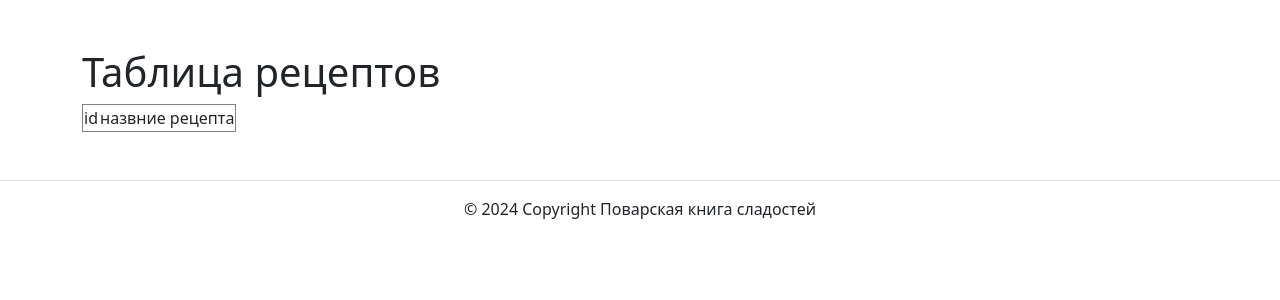
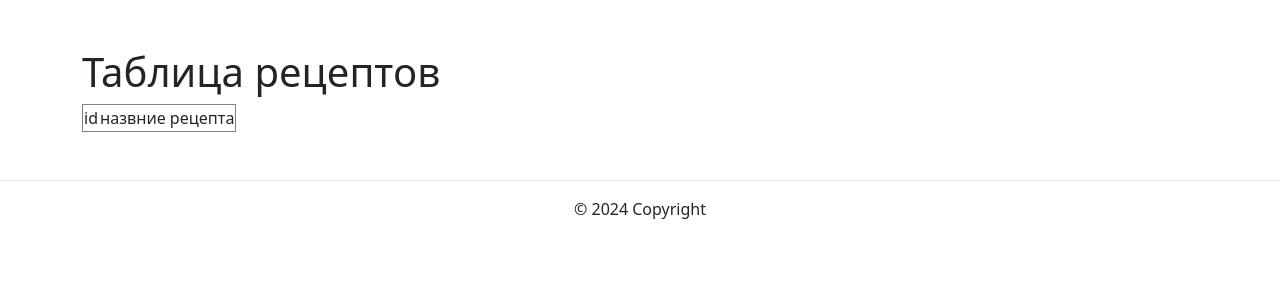
Before and after one commit to Esperansa08/dj_cookbook, a Django app: template dj_cookbook/templates/base.html in a window 1280 px wide. Shown: the part 56-356 px from the top of the page. Run offline with Django 3.2, Linux system fonts and the light colour scheme; the template is opened without the code that fills it, so the values that code supplies are empty; some libraries are stand-ins or nearby versions.

Commit message:
проба

```diff
--- a/dj_cookbook/templates/includes/footer.html
+++ b/dj_cookbook/templates/includes/footer.html
@@ -1,3 +1,3 @@
 <footer class="border-top text-center py-3">
-<p>© 2024 Copyright Поварская книга сладостей</p>
+<p>© 2024 Copyright </p>
 </footer>
```
